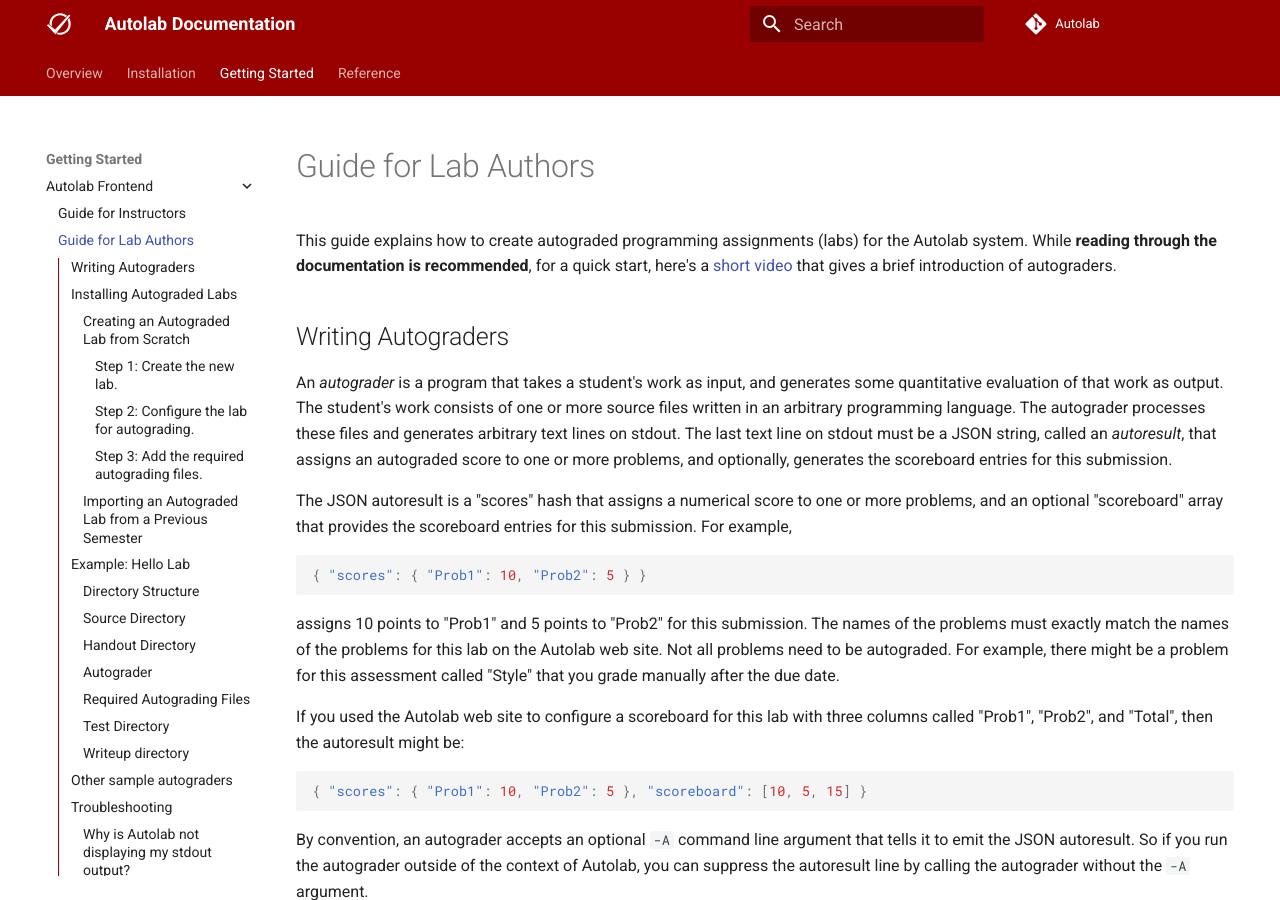
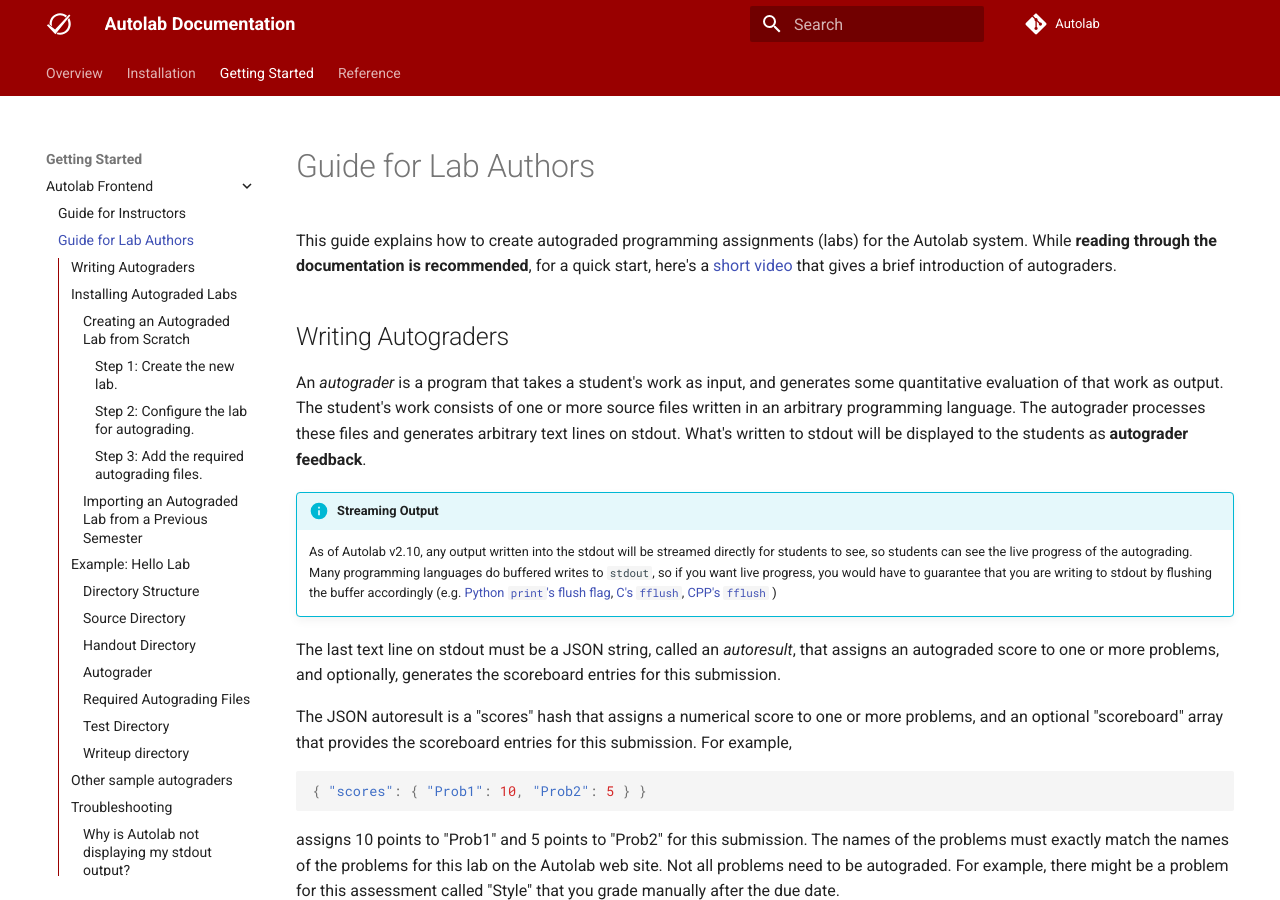
Before and after one commit to muaziqbal/Autolab, an MkDocs documentation site: the page built from docs/lab.md, in a window 1280 px wide and 900 px high. Built offline with MkDocs 1.6.1 and Material for MkDocs 9.7.7, drawn with Linux system fonts in a browser that asks for light colours; comment, search, counter and statistics services are not loaded; some of the changed text lies outside the part shown.

Commit message:
Adds streaming output explanation into Lab author's guide (#1687)
* Add streaming output info and faq

* Updates streaming output info

```diff
--- a/docs/lab.md
+++ b/docs/lab.md
@@ -4,8 +4,12 @@ This guide explains how to create autograded programming assignments (labs) for
 
 ## Writing Autograders
 
-An _autograder_ is a program that takes a student's work as input, and generates some quantitative evaluation of that work as output. The student's work consists of one or more source files written in an arbitrary programming language.
-The autograder processes these files and generates arbitrary text lines on stdout. The last text line on stdout must be a JSON string, called an _autoresult_, that assigns an autograded score to one or more problems, and optionally, generates the scoreboard entries for this submission.
+An _autograder_ is a program that takes a student's work as input, and generates some quantitative evaluation of that work as output. The student's work consists of one or more source files written in an arbitrary programming language. The autograder processes these files and generates arbitrary text lines on stdout. What's written to stdout will be displayed to the students as **autograder feedback**.
+
+!!! info "Streaming Output"
+	As of Autolab v2.10, any output written into the stdout will be streamed directly for students to see, so students can see the live progress of the autograding. Many programming languages do buffered writes to `stdout`, so if you want live progress, you would have to guarantee that you are writing to stdout by flushing the buffer accordingly (e.g. [Python `print`'s flush flag](https://docs.python.org/3/library/functions.html#print), [C's `fflush`](https://www.tutorialspoint.com/c_standard_library/c_function_fflush.htm), [CPP's `fflush` ](https://en.cppreference.com/w/cpp/io/c/fflush))
+
+The last text line on stdout must be a JSON string, called an _autoresult_, that assigns an autograded score to one or more problems, and optionally, generates the scoreboard entries for this submission.
 
 The JSON autoresult is a "scores" hash that assigns a numerical score to one or more problems, and an optional "scoreboard" array that provides the scoreboard entries for this submission. For example,
 
@@ -343,3 +347,7 @@ We have a [repository for sample autograders](https://github.com/autolab/autogra
 #### Why is Autolab not displaying my stdout output?
 
 Autolab always shows the stdout output of running make, even when the program crashed or timed out. However, when it does crash and the expected autoresult json string is not appended to the output, parsing of the last line will fail. If this happens, any stdout output that is longer than 10,000 lines will be discarded (Note that this limit does not apply when the autoresult json is valid).
+
+#### Why is Autolab not able to stream my stdout output? The output only seems to be displayed when autograding is completed.
+
+Autolab can only stream stdout. Many programming languages do buffered writes to `stdout`, so you would have to guarantee that you are writing to stdout by flushing the buffer accordingly (e.g. [Python `print`'s flush flag](https://docs.python.org/3/library/functions.html#print), [C's `fflush`](https://www.tutorialspoint.com/c_standard_library/c_function_fflush.htm), [CPP's `fflush` ](https://en.cppreference.com/w/cpp/io/c/fflush))
```
